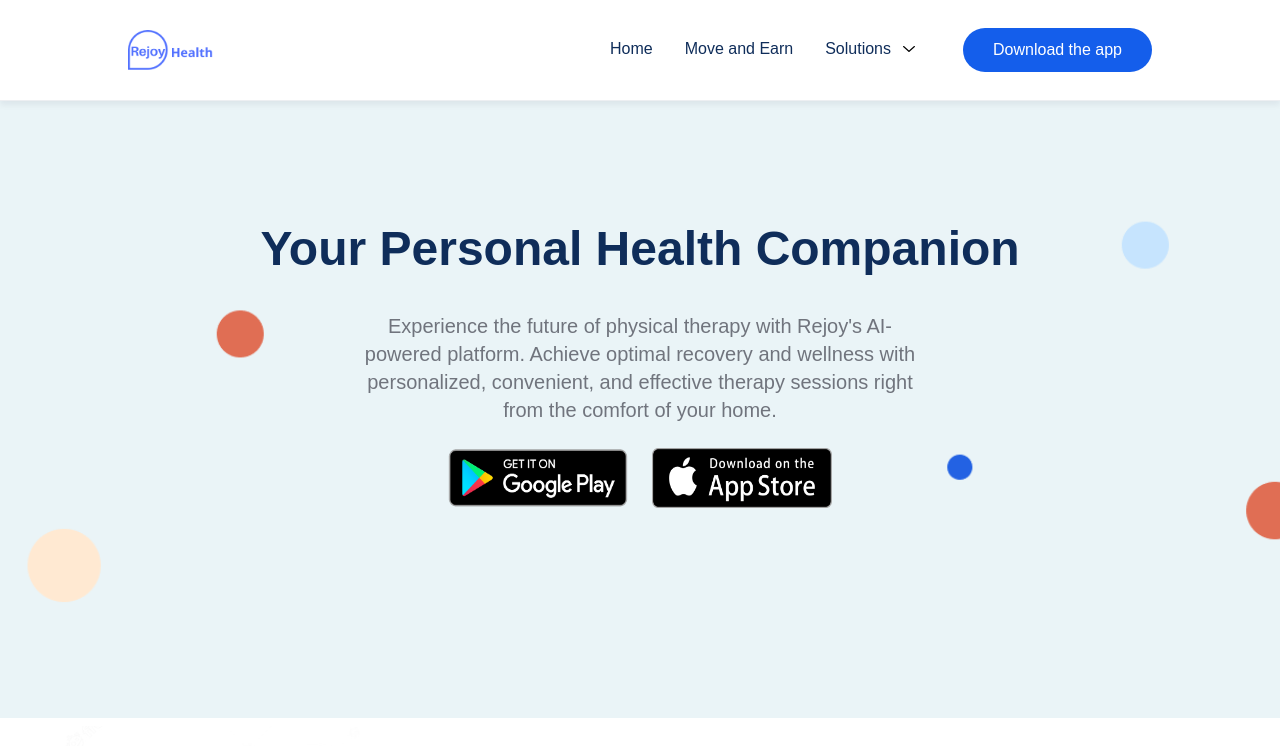
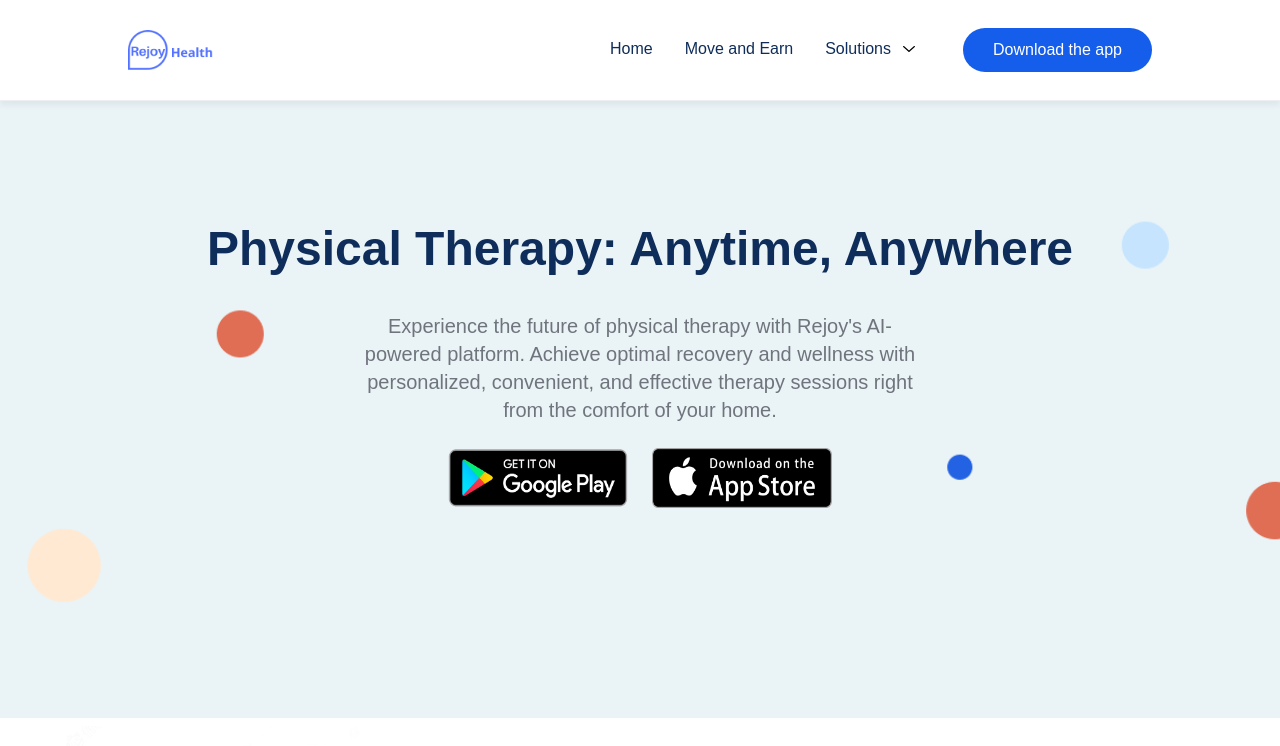
Before and after one commit to niteshsinha17/rejoy-backend, a Next.js app: page / in a window 1280 px wide. Shown: the top 746 px of the page. Built offline with nearby package versions, Linux system fonts and the light colour scheme.

Commit message:
Some changes

```diff
--- a/src/app/(landingPages)/layout.tsx
+++ b/src/app/(landingPages)/layout.tsx
@@ -4,8 +4,8 @@ import Footer from "./_components/footer";
 import "./global.css";
 
 export const metadata = {
-  title: "Create Next App",
-  description: "Generated by create next app",
+  title: "Physical Therapy: Anytime, Anywhere",
+  description: "Physical Therapy: Anytime, Anywhere",
 };
 
 export default function RootLayout(props: ILayoutProps) {
--- a/src/view/homePage/hero.jsx
+++ b/src/view/homePage/hero.jsx
@@ -24,7 +24,7 @@ export const Hero = () => {
       <TopBanner>
         <Container>
           <h1 className="text-center heading-1 text-textPrimary">
-            <span>Your Personal Health Companion</span>
+            <span>Physical Therapy: Anytime, Anywhere</span>
           </h1>
           <p className="text-center max-w-xl mx-auto body-1 mt-4">
             Experience the future of physical therapy with Rejoy&apos;s
```
